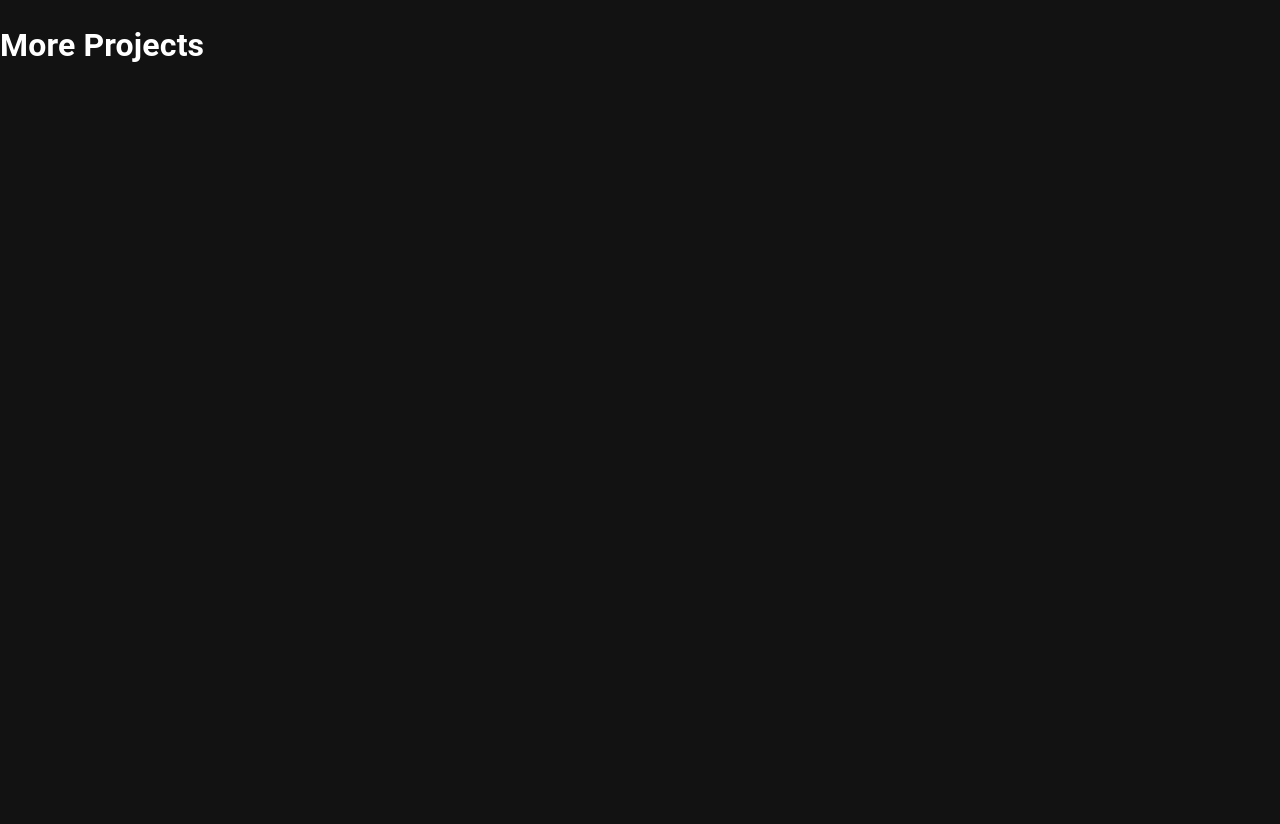
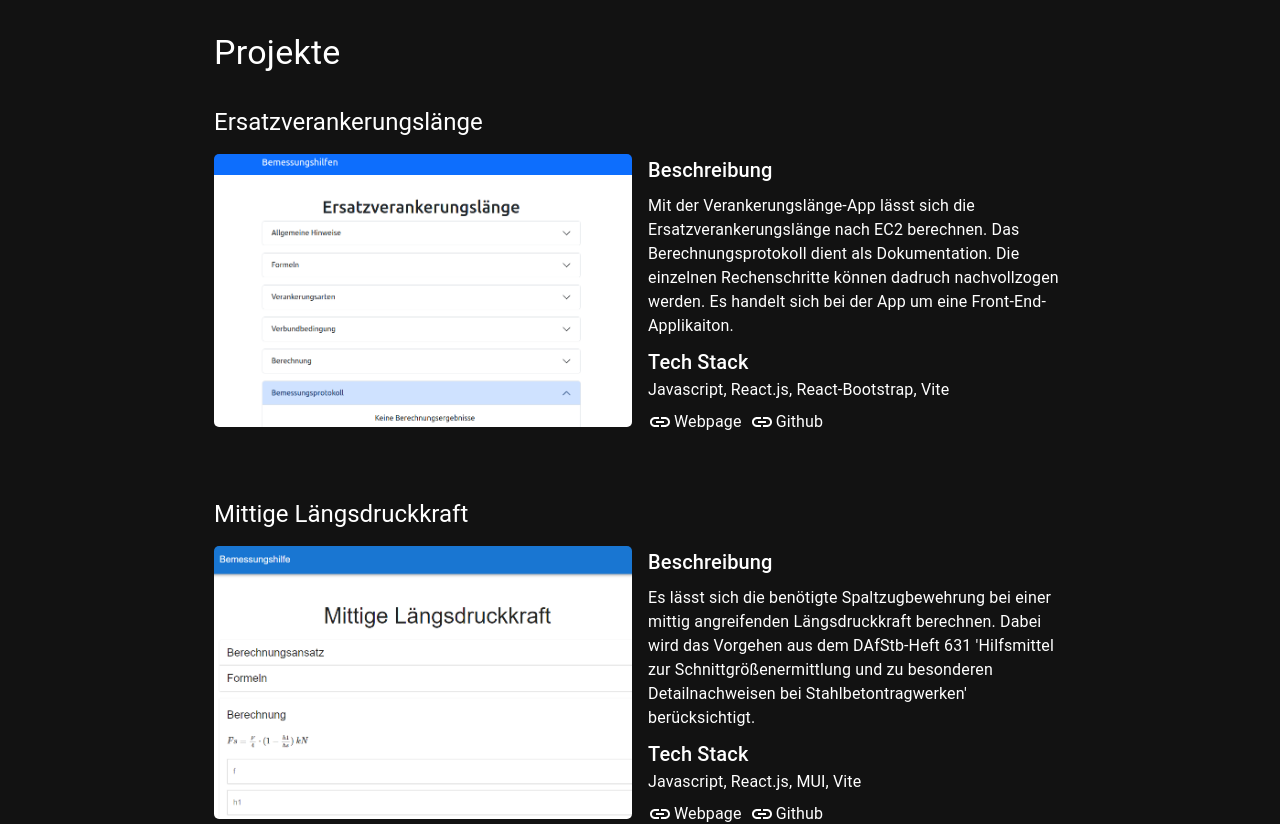
Before and after one commit to j-r-f-m/personal-portfolio-app, a React (Vite) app: page /projects in a window 1280 px wide. Shown: the top 824 px of the page. Before the commit the page ends 800 px from the top, so only its background shows below. Built offline with nearby package versions, Linux system fonts and the light colour scheme.

Commit message:
Add Router.jsx

```diff
--- /dev/null
+++ b/src/Router.jsx
@@ -0,0 +1,34 @@
+import { createBrowserRouter, RouterProvider } from "react-router-dom";
+import { CssBaseline, ThemeProvider, createTheme } from "@mui/material";
+import App from "./App";
+import { MoreProjects } from "./pages/moreProjectsPage/MoreProjects";
+
+const darkTheme = createTheme({
+  palette: {
+    mode: "dark",
+  },
+});
+
+const Router = () => {
+  const router = createBrowserRouter([
+    {
+      path: "/",
+      element: <App />,
+    },
+    {
+      path: "projects",
+      element: <MoreProjects />,
+    },
+  ]);
+
+  return (
+    <ThemeProvider theme={darkTheme}>
+      {/* reduce browser inconsistencies in things like default line heights,
+         margins and font sizes of headings, and so on */}
+      <CssBaseline />
+      <RouterProvider router={router} />{" "}
+    </ThemeProvider>
+  );
+};
+
+export default Router;
--- a/src/main.jsx
+++ b/src/main.jsx
@@ -1,11 +1,12 @@
 import React from "react";
 import ReactDOM from "react-dom/client";
-import { MoreProjects } from "./pages/moreProjectsPage/MoreProjects.jsx";
+/* import { MoreProjects } from "./pages/moreProjectsPage/MoreProjects.jsx";
 import App from "./App.jsx";
 import { createBrowserRouter, RouterProvider } from "react-router-dom";
-import { CssBaseline, ThemeProvider, createTheme } from "@mui/material";
+import { CssBaseline, ThemeProvider, createTheme } from "@mui/material"; */
+import Router from "./Router.jsx";
 
-const darkTheme = createTheme({
+/* const darkTheme = createTheme({
   palette: {
     mode: "dark",
   },
@@ -20,15 +21,19 @@ const router = createBrowserRouter([
     path: "projects",
     element: <MoreProjects />,
   },
-]);
+]); */
+
+/* ReactDOM.createRoot(document.getElementById("root")).render(
+  <React.StrictMode>
+    <ThemeProvider theme={darkTheme}>
+
+      <CssBaseline />
+      <RouterProvider router={router} />{" "}
+    </ThemeProvider>
+  </React.StrictMode> */
 
 ReactDOM.createRoot(document.getElementById("root")).render(
   <React.StrictMode>
-    <ThemeProvider theme={darkTheme}>
-      {/* reduce browser inconsistencies in things like default line heights,
-         margins and font sizes of headings, and so on */}
-      <CssBaseline />
-      <RouterProvider router={router} />{" "}
-    </ThemeProvider>
+    <Router />
   </React.StrictMode>
 );
--- a/src/pages/mainPage/mainProjects/MainProjects.jsx
+++ b/src/pages/mainPage/mainProjects/MainProjects.jsx
@@ -29,7 +29,6 @@ export function MainProjects() {
   ));
 
   return (
-    <>
     <Box sx={{ flexGrow: 1, mt: 4 }}>
       <Container maxWidth="md">
         <Grid container spacing={2}>
@@ -52,7 +51,6 @@ export function MainProjects() {
 
         <hr />
       </Container>
-      </Box>{" "}
-    </>
+    </Box>
   );
 }
--- a/src/pages/moreProjectsPage/MoreProjects.jsx
+++ b/src/pages/moreProjectsPage/MoreProjects.jsx
@@ -1,7 +1,31 @@
+import { Box, Grid, Typography, Container } from "@mui/material";
+import { Project } from "../../components/project/Projects";
+import { moreProjectsData } from "./MoreProjectsData";
+
 export function MoreProjects() {
+  // create section for each project
+  const mainProjects = moreProjectsData.map((project) => (
+    <Project
+      key={project.id}
+      title={project.title}
+      imgPath={project.imgPath}
+      tools={project.tools}
+      description={project.description}
+      link={project.link}
+      linkGithub={project.linkGithub}
+    />
+  ));
+
   return (
-    <>
-      <h1>More Projects</h1>
-    </>
+    <Box sx={{ flexGrow: 1, mt: 4 }}>
+      <Container maxWidth="md">
+        <Grid container spacing={2}>
+          <Grid item xs={12}>
+            <Typography variant="h4">Projekte</Typography>
+          </Grid>
+          {mainProjects}{" "}
+        </Grid>
+      </Container>
+    </Box>
   );
 }
--- /dev/null
+++ b/src/pages/moreProjectsPage/MoreProjectsData.jsx
@@ -0,0 +1,50 @@
+import uniqid from "uniqid";
+
+/**
+ * Array contianing objects with the information belonging to the projects that
+ * are presented.
+ * @typedef {Object} ProjectData
+ * @property {string} title - The title of the project.
+ * @property {string} tools - The tools used for the project.
+ * @property {string} imgPath - The image path for the project.
+ * @property {string} description - The description of the project.
+ * @property {string} id - The unique identifier of the project.
+ * @property {string} link - The link to the project.
+ * @property {string} linkGithub - The link to the project's GitHub repository.
+ */
+
+const moreProjectsData = [
+  {
+    title: "Ersatzverankerungslänge",
+    tools: "Javascript, React.js, React-Bootstrap, Vite",
+    imgPath: "images/img_bemessungshilfen.png",
+    description:
+      "Mit der Verankerungslänge-App lässt sich die Ersatzverankerungslänge nach EC2 berechnen. Das Berechnungsprotokoll dient als Dokumentation. Die einzelnen Rechenschritte können dadruch nachvollzogen werden. Es handelt sich bei der App um eine Front-End-Applikaiton.",
+    id: uniqid(),
+    link: "https://monumental-tiramisu-f22f40.netlify.app/",
+    linkGithub: "https://github.com/j-r-f-m/lbd-bs-app",
+  },
+  {
+    title: "Mittige Längsdruckkraft",
+    tools: "Javascript, React.js, MUI, Vite",
+    imgPath: "images/img_mittig_kraft.png",
+    description:
+      "Es lässt sich die benötigte Spaltzugbewehrung bei einer mittig angreifenden Längsdruckkraft berechnen. Dabei wird das Vorgehen aus dem DAfStb-Heft 631 'Hilfsmittel zur Schnittgrößenermittlung und zu besonderen Detailnachweisen bei Stahlbetontragwerken' berücksichtigt.",
+    id: uniqid(),
+    link: "https://phenomenal-cheesecake-339368.netlify.app/",
+    linkGithub: "https://github.com/j-r-f-m/mittige-laengsdruckkraft",
+  },
+
+  {
+    title: "Anzahl Bewehrungsstäbe",
+    tools: "Javascript, React.js, MUI, Vite",
+    imgPath: "images/img_n_stäbe.png",
+    description:
+      "Mit der App lässt sich die maximale Anzahl von Bewehrungsstäben in einer Lage eines Stahlbetonträgers ermitteln. Es wurde der Ansatz aus 'Bewehren von Stahlbetonbauwerken nach DIN EN 1992-1-1 mit naitonalem Anhang' verwendet. Herausgegeben vom Institut für Stahlbetonbewehrung (ISB) e. V. ",
+    id: uniqid(),
+    link: "https://voluble-ganache-b17597.netlify.app/",
+    linkGithub: "https://github.com/j-r-f-m/bewehrung-anzahl-bs-app",
+  },
+];
+
+export { moreProjectsData };
```
Lines whose indentation alone changed are shown as unchanged.
